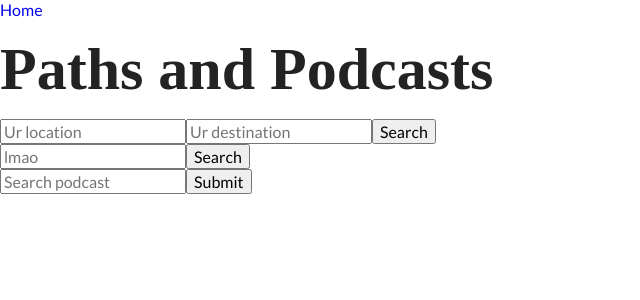
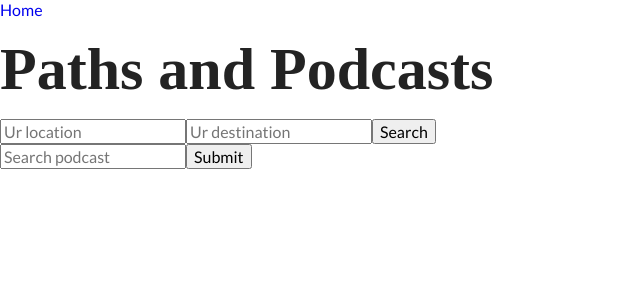
Before and after one commit to Podcast-Prioritizer/podcast-prioritizer, a React (Create React App) app: page / in a window 1280 px wide. Shown: the top 300 px of the page, without its empty margins (0-640 px from the left). Built offline with nearby package versions, Linux system fonts and the light colour scheme; a web font is replaced by a local one.

Commit message:
🤷‍♂️ removed the original location form

```diff
--- a/src/App.js
+++ b/src/App.js
@@ -49,11 +49,6 @@ class App extends Component {
           stateProp={this.state}
         />
 
-        <form onSubmit={this.getMapInfo}>
-          <input type="text" placeholder="lmao" />
-          <button type="submit">Search</button>
-        </form>
-
         <Podcast/>
       </Router>
     );
```
